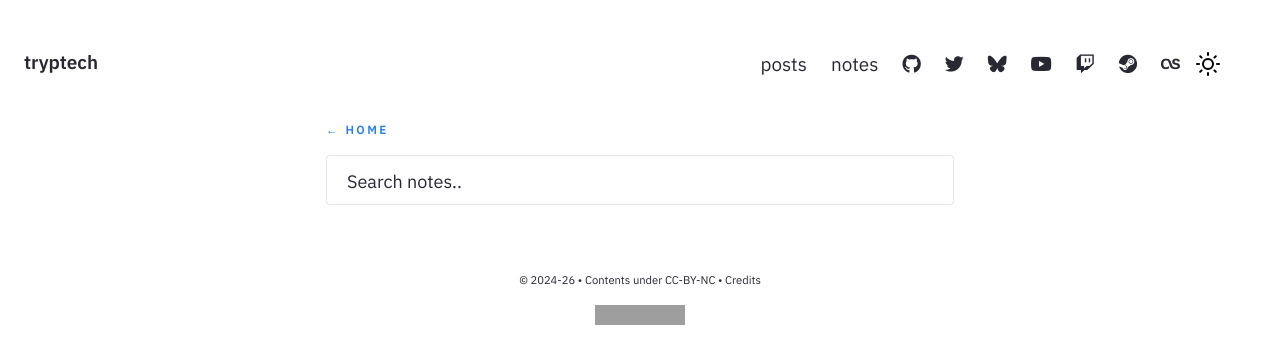
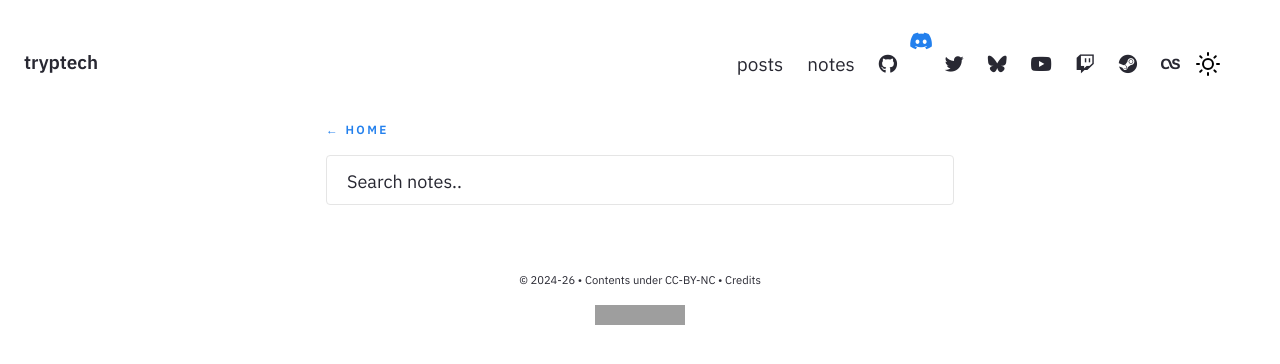
Before and after one commit to tryptech/tryptech.github.io, a Jekyll site: the page built from pages/notes.md, in a window 1280 px wide. Shown: the top 364 px of the page. Built offline with Jekyll 4.4.1, drawn with Linux system fonts in a browser that asks for light colours; nearby versions of some CDN libraries; comment, search, counter and statistics services are not loaded; grey boxes are pictures that could not be loaded.

Commit message:
add discord

```diff
--- a/_includes/Homepage.html
+++ b/_includes/Homepage.html
@@ -2,6 +2,7 @@
 	<div class="jumbo">guy doing things</div>
 	<div class="home-sub-text socials">
 		<a href="https://github.com/tryptech" target="_blank"><i class="fa-brands fa-github"></i></a>
+		<a href="https://discord.gg/sPDVw78Q" target="_blank"><i class="fa-brands fa-discord"></i></a>
 		<a href="https://twitter.com/yo_tryptech" target="_blank"><i class="fa-brands fa-twitter"></i></a>
 		<a href="https://bsky.app/profile/tryp.tech" target="_blank"><i class="fa-brands fa-bluesky"></i></a>
 		<a href="https://youtube.com/@tryptech" target="_blank"><i class="fa-brands fa-youtube"></i></a>
--- a/_includes/Nav.html
+++ b/_includes/Nav.html
@@ -60,6 +60,7 @@
           notes
         </a>
         <a href="https://github.com/tryptech" target="_blank" class="navbar-item"><i class="fa-brands fa-github"></i></a>
+        <a href="https://discord.gg/sPDVw78Q" target="_blank"><i class="fa-brands fa-discord"></i></a>
         <a href="https://twitter.com/yo_tryptech" target="_blank" class="navbar-item"><i class="fa-brands fa-twitter"></i></a>
         <a href="https://bsky.app/profile/tryp.tech" target="_blank" class="navbar-item"><i class="fa-brands fa-bluesky"></i></a>
         <a href="https://youtube.com/@tryptech" target="_blank" class="navbar-item"><i class="fa-brands fa-youtube"></i></a>
```
Also changed, not shown: other parts of _includes/Homepage.html (+1 -0 lines).
